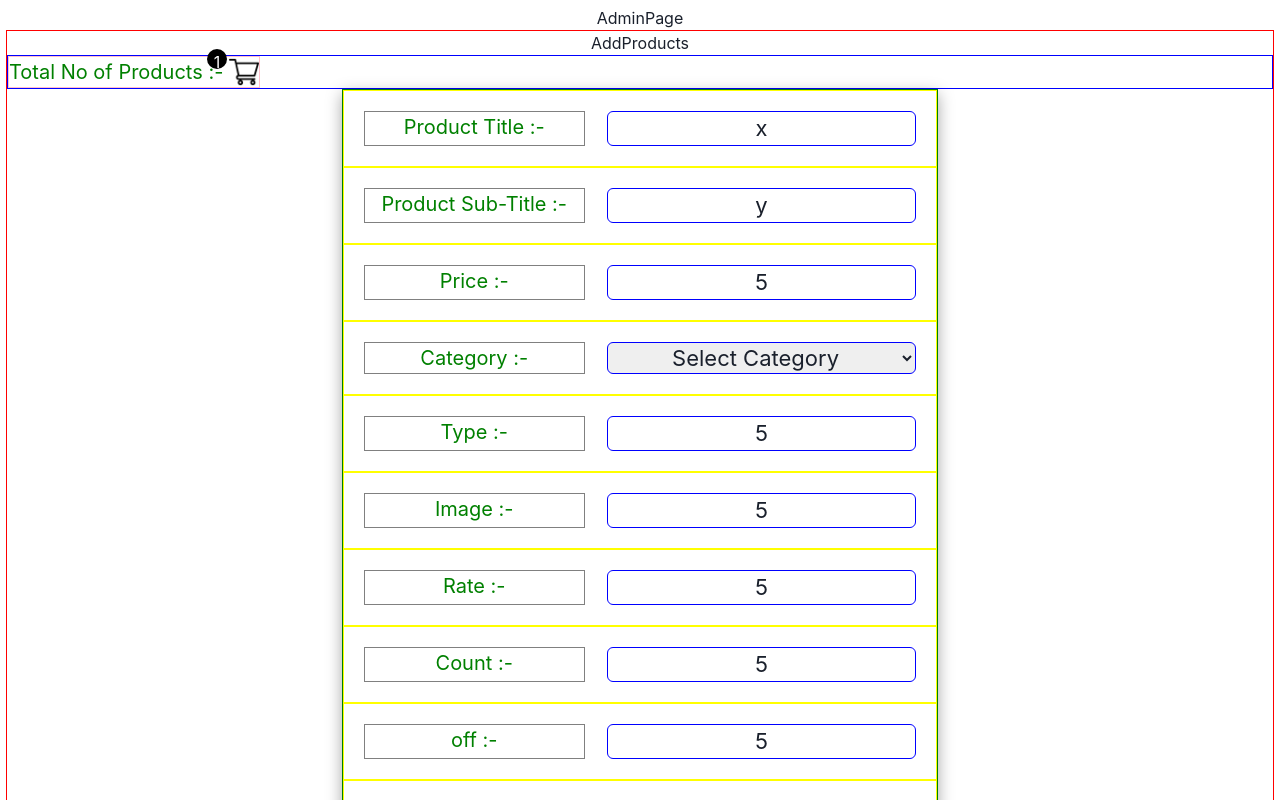
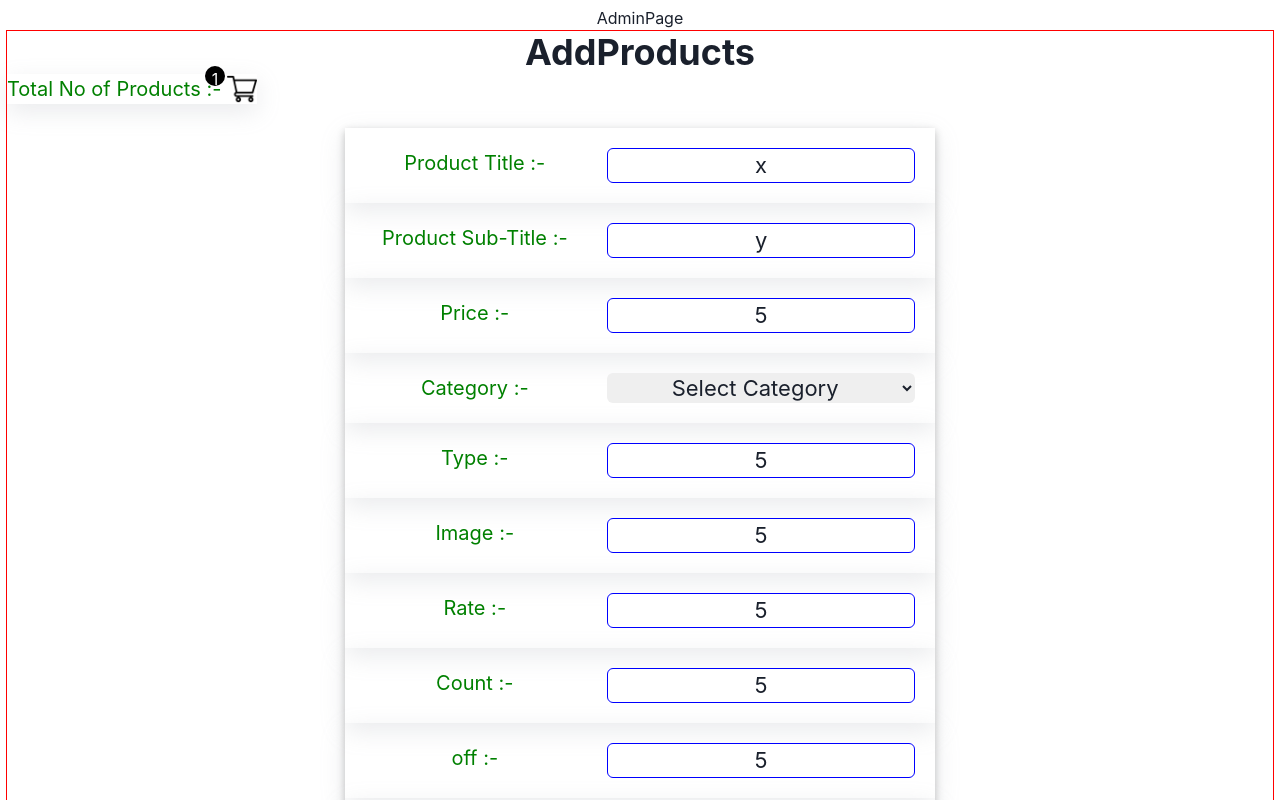
Before and after one commit to govind-kumarr/loose-writer-618, a React (Create React App) app in the folder my-app/: page /admin-panel in a window 1280 px wide. Shown: the top 800 px of the page. Built offline with nearby package versions, Linux system fonts and the light colour scheme.

Commit message:
added alert fiel

```diff
--- a/my-app/src/AdminSide/AddProducts.css
+++ b/my-app/src/AdminSide/AddProducts.css
@@ -4,12 +4,12 @@
     box-sizing: border-box;
 }
 .add-product-wrapper{
-    border: 1px solid green;
+    border: 0px solid green;
     text-align: center;
     width: max-content;
     align-self: center;
     margin: auto;
-    box-shadow: rgba(0, 0, 0, 0.35) 0px 5px 15px;
+    box-shadow: rgba(0, 0, 0, 0.24) 0px 3px 8px;
 }
 .entire{
     border:1px solid red;
--- a/my-app/src/AdminSide/AddProducts.jsx
+++ b/my-app/src/AdminSide/AddProducts.jsx
@@ -6,8 +6,10 @@ import { useDispatch, useSelector } from 'react-redux';
 import { addProd } from '../Redux/AdminPanel/action';
 import { getLocalData, saveData } from '../Utils/localStorageData';
 import { Link } from 'react-router-dom';
-import { Button, Alert, AlertIcon, AlertDescription,AlertTitle } from '@chakra-ui/react';
+import { Button, Alert, AlertIcon, AlertDescription,AlertTitle,Heading } from '@chakra-ui/react';
 import axios from 'axios';
+import { BasicUsage } from './Basic';
+
 
 
 
@@ -30,7 +32,7 @@ const AddProducts = () => {
     const dispatch = useDispatch();
     const produ = useSelector((store) => { return store.AdminReducer.prodo });
     const [allert, setallert] = useState(false);
-
+    const [alert0,setAlert0]=useState(false);
 
 
     console.log(produ, "produ in add product")
@@ -64,12 +66,12 @@ const AddProducts = () => {
                 setallert(false)
             },2000)
         } else {
-
-            alert("Please fill all the input fields")
-
+            setAlert0(true);
         }
     }
-
+   const handleClose=(()=>{
+       setAlert0(false);
+   })
 
     if (allert) {
         return (<Alert
@@ -91,21 +93,11 @@ const AddProducts = () => {
           </Alert>)
     }
 
-    useEffect(()=>{
-        // axios({
-        //     method:'delete',
-        //     url:'/products/101',
-        //     baseURL:'https://onemgfree-api-server.onrender.com',
-
-        // }).then(r=>{
-        //     console.log(r.data,"data axios delte")
-        // })
-    },[])
 
     return (
         <div className='entire'>
 
-            <h1>AddProducts</h1>
+            <Heading>AddProducts</Heading>
             <Top>
                 <TopDiv style={{ display: "flex", position: "relative" }}>
                     <NoOfProducts>Total No of Products :-</NoOfProducts>
@@ -115,7 +107,7 @@ const AddProducts = () => {
                     </Link>
                 </TopDiv>
             </Top>
-
+            <br/>
             <div>
                 <div className='add-product-wrapper'>
                     <form onSubmit={handleSubmit}>
@@ -173,7 +165,7 @@ const AddProducts = () => {
                             <Button className="buttone" _hover={{ backgroundColor: "cyan.400" }} style={{ textAlign: "center" }} pl={"10"} pt={"5"} pb={"5"} pr={"10"} colorScheme="teal" type="submit">ADD</Button>
                         </div>
                     </form>
-
+                    {alert0?<BasicUsage handleClose={handleClose}/>:""}
                 </div>
 
             </div>
@@ -183,11 +175,12 @@ const AddProducts = () => {
 }
 
 const FormDiv = styled.div`
-    border:1px solid yellow;
+    border:0px solid yellow;
 
     display:flex;
     padding:20px;
     margin:auto;
+    box-shadow: rgba(149, 157, 165, 0.2) 0px 8px 24px;
     @media all and (min-width:0px) and (max-width:481px){
         display:flex;
         flex-direction:column;
@@ -218,7 +211,7 @@ const Input = styled.input`
     }
 `
 const Select = styled.select`
-    border:1px solid blue;
+    border:0px solid blue;
     flex:1;
     text-align:center;
     font-size:22px;
@@ -232,7 +225,7 @@ const Select = styled.select`
 //     font-size:22px;
 // `
 const Label = styled.label`
-    border:1px solid gray;
+    border:0px solid gray;
     margin-right:22px;
     text-align:center;
     font-size:20px;
@@ -265,13 +258,13 @@ const NoOfProducts = styled.div`
 `
 
 const TopDiv = styled.div`
-border:1px solid pink;
+border:0px solid pink;
 width:max-content;
-
+box-shadow: rgba(149, 157, 165, 0.2) 0px 8px 24px;
 }
 `
 const Top = styled.div`
-border:1px solid blue;
+border:0px solid blue;
 
 @media all and (min-width:0px) and (max-width:481px){
     display:flex;
--- /dev/null
+++ b/my-app/src/AdminSide/Basic.jsx
@@ -0,0 +1,39 @@
+import {
+    Modal,
+    ModalOverlay,
+    ModalContent,
+    ModalHeader,
+    ModalFooter,
+    ModalBody,
+    ModalCloseButton,
+    Button,
+  } from '@chakra-ui/react'
+import { useState } from 'react';
+
+
+function BasicUsage({handleClose}) {
+    const [truth,setTruth]=useState(false);
+
+    return (
+      <>
+        <Modal isOpen={true} onClose={handleClose}>
+          <ModalOverlay />
+          <ModalContent>
+            <ModalHeader></ModalHeader>
+            <ModalCloseButton />
+            <ModalBody>
+              Please fill all the input fields
+            </ModalBody>
+
+            <ModalFooter>
+              <Button colorScheme='blue' mr={3} onClick={handleClose}>
+                Close
+              </Button>
+            </ModalFooter>
+          </ModalContent>
+        </Modal>
+      </>
+    )
+  }
+
+  export {BasicUsage};
--- a/my-app/src/Pages/AdminPage.js
+++ b/my-app/src/Pages/AdminPage.js
@@ -1,9 +1,14 @@
 import React from 'react';
 import AddProducts from '../AdminSide/AddProducts';
+import { BasicUsage } from '../AdminSide/Basic';
 
 import "./AdminPage.css"
 
 const AdminPage = () => {
+  const handleClose=()=>{
+
+
+  }
   return (
     <div className="full"> AdminPage
        <AddProducts/>
```
